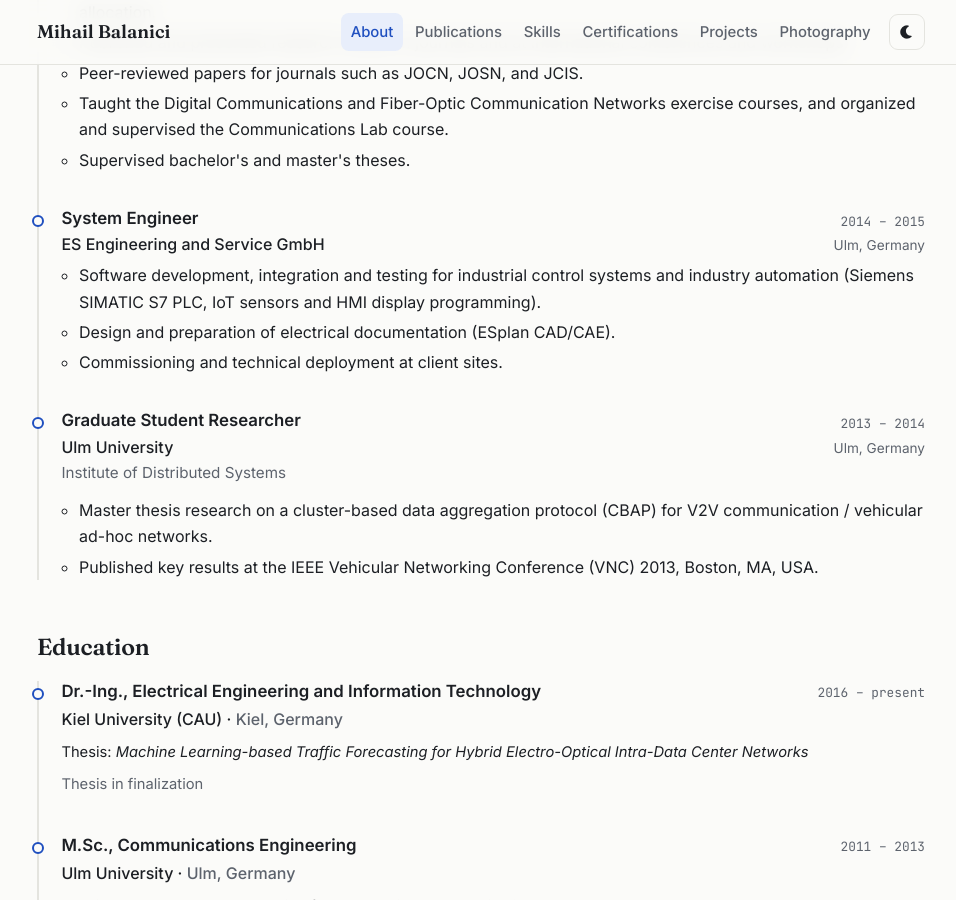
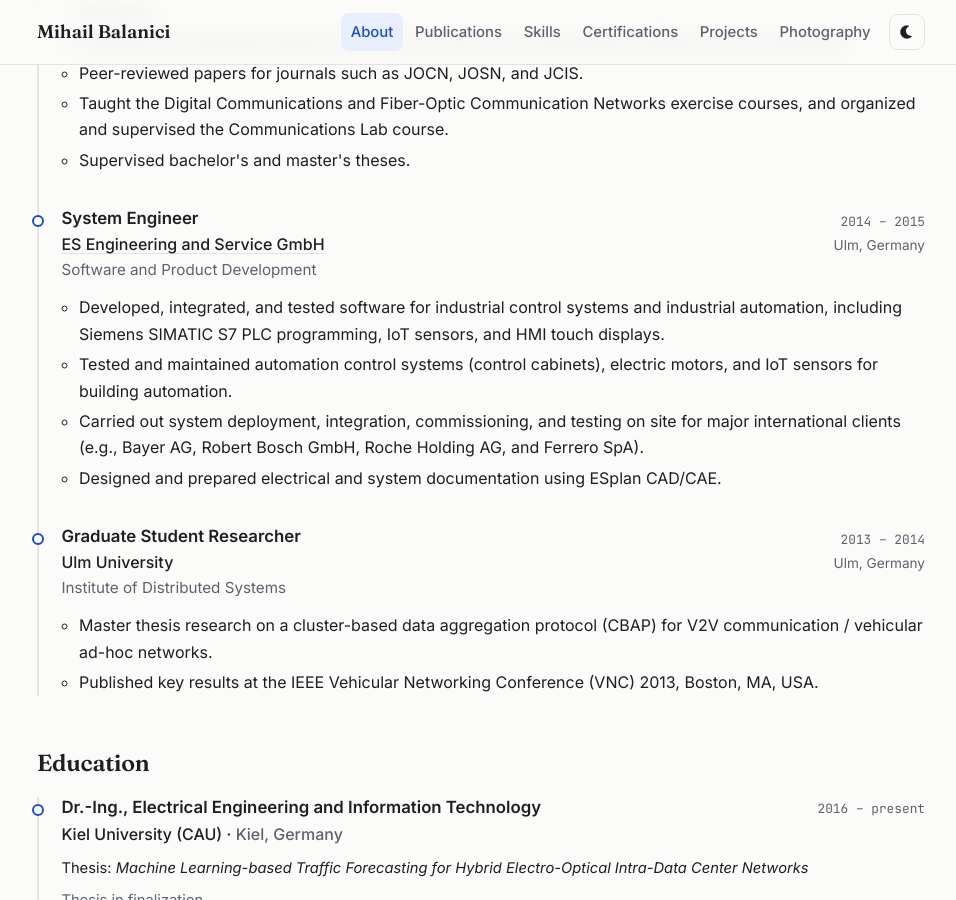
Before and after one commit to mihailbalanici/mihailbalanici.github.io, a Jekyll site: the page built from about.html, in a window 1280 px wide and 900 px high, scrolled down 1176 px. Shown: the whole window, without its empty margins (159-1115 px from the left). Built offline with Jekyll 4.4.1, drawn with Linux system fonts in a browser that asks for light colours.

Commit message:
Update experience.yml

```diff
--- a/_data/experience.yml
+++ b/_data/experience.yml
@@ -31,12 +31,15 @@
 
 - role: System Engineer
   org: ES Engineering and Service GmbH
+  url: "https://www.companyhouse.de/ES-Engineering-GmbH-Co-KG-Ulm"
+  unit: "Software and Product Development"
   place: Ulm, Germany
   period: 2014 – 2015
   points:
-    - Software development, integration and testing for industrial control systems and industry automation (Siemens SIMATIC S7 PLC, IoT sensors and HMI display programming).
-    - Design and preparation of electrical documentation (ESplan CAD/CAE).
-    - Commissioning and technical deployment at client sites.
+    - "Developed, integrated, and tested software for industrial control systems and industrial automation, including Siemens SIMATIC S7 PLC programming, IoT sensors, and HMI touch displays."
+    - "Tested and maintained automation control systems (control cabinets), electric motors, and IoT sensors for building automation."
+    - "Carried out system deployment, integration, commissioning, and testing on site for major international clients (e.g., Bayer AG, Robert Bosch GmbH, Roche Holding AG, and Ferrero SpA)."
+    - "Designed and prepared electrical and system documentation using ESplan CAD/CAE."
 
 - role: Graduate Student Researcher
   org: Ulm University
```
